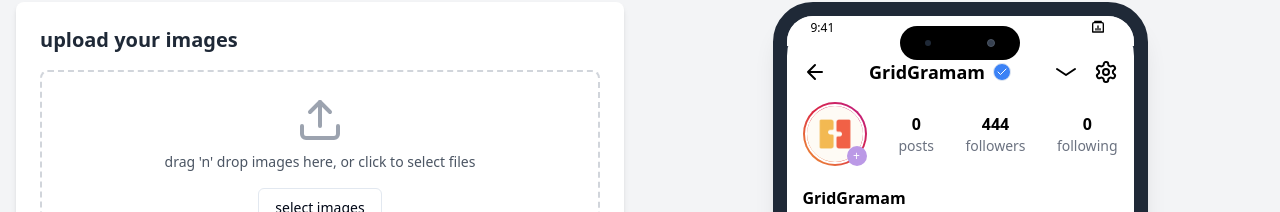
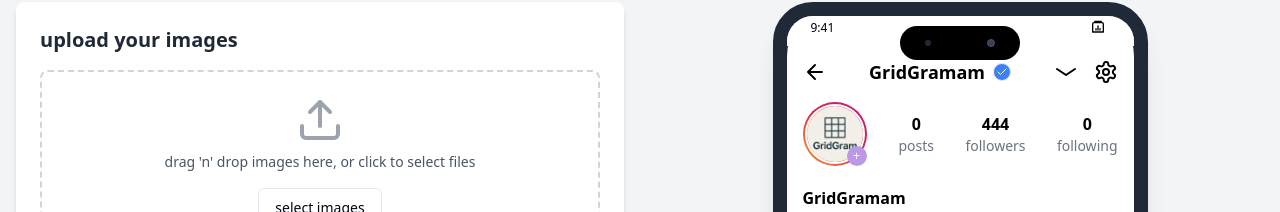
Before and after one commit to moveeeii/peeksy-34, a React (Vite) app: page / in a window 1280 px wide. Shown: the part 94-306 px from the top of the page. Built offline with nearby package versions, Linux system fonts and the light colour scheme.

Commit message:
Replace logo image
Replaced the existing logo image with the uploaded image in the UI.

```diff
--- a/src/pages/Index.tsx
+++ b/src/pages/Index.tsx
@@ -1,4 +1,3 @@
-
 import React, { useState } from 'react';
 import { toast, Toaster } from 'sonner';
 import { Moon, Sun } from 'lucide-react';
@@ -9,8 +8,8 @@ import ProfileSettings from '@/components/ProfileSettings';
 import { Button } from '@/components/ui/button';
 import GridGramamLogo from '@/components/GridGramamLogo';
 
-// Default profile image from the provided URL
-const defaultProfileImage = '/tumlet-half.png';
+// Use the uploaded logo image as the default profile image
+const defaultProfileImage = '/lovable-uploads/56b41377-0bea-4291-b2ca-a5b5dbc7ba06.png';
 
 const Index = () => {
   const { theme, setTheme } = useTheme();
```
Also changed, not shown: public/lovable-uploads/56b41377-0bea-4291-b2ca-a5b5dbc7ba06.png (added).
